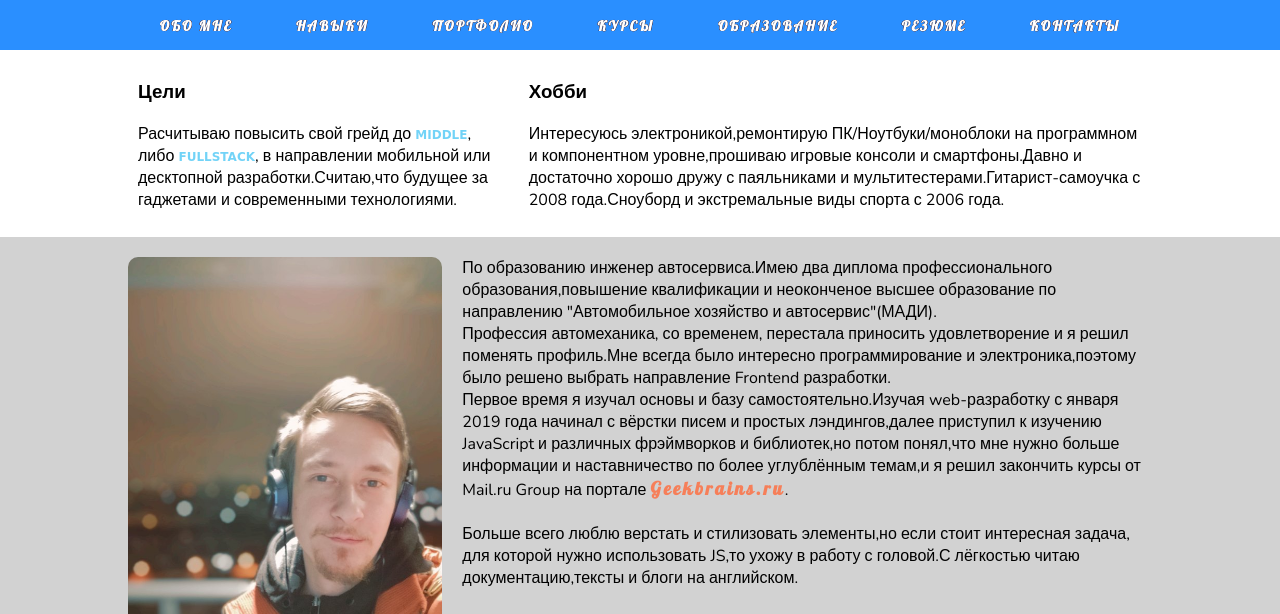
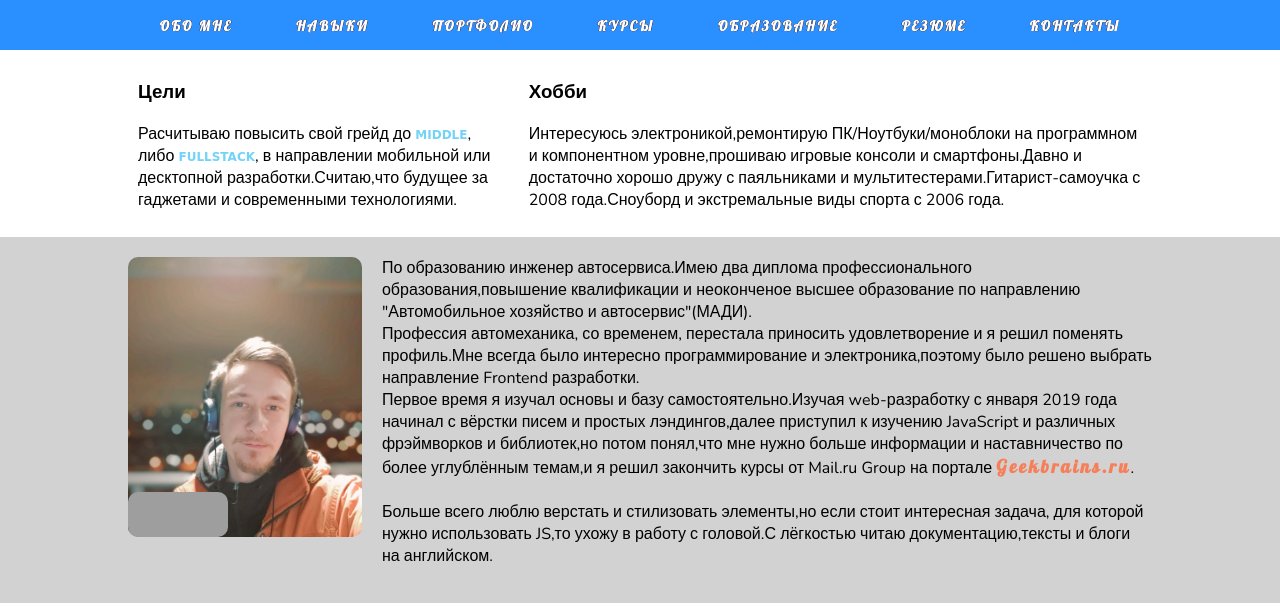
Before and after one commit to Dmitri2205/Portfolio, a plain HTML site: page index.html in a window 1280 px wide. Shown: the top 614 px of the page. Drawn offline with nearby package versions, Linux system fonts and the light colour scheme; grey boxes are pictures that could not be loaded; a web font is replaced by a local one.

Commit message:
Styles update

```diff
--- a/css/style.scss
+++ b/css/style.scss
@@ -120,12 +120,13 @@ header{
 				}
 		&_myPhoto{
 			display: block;
-			width: 420px;
-			height: 420px;
+			width: 280px;
+			height: 280px;
 			margin:0 auto ;
 			border-radius: 10px;
 			background: url( ../img/myPhoto.jpg) center no-repeat;
 			background-size: cover;
+			background-position: -100px 0;
 			overflow: hidden;
 			position: relative;
 				@media screen and (max-width:375px),screen and(max-device-width:414px) {
@@ -137,8 +138,8 @@ header{
 		}
 		img[alt='JFD']{
 				 	display: inline-block;
-				 	width: 120px;
-				 	height: 60px;
+				 	width: 100px;
+				 	height:45px;
 				 	margin: 0 auto;
 					border-radius: 10px;
 					position: absolute;
```
Also changed, not shown: css/style.css.
